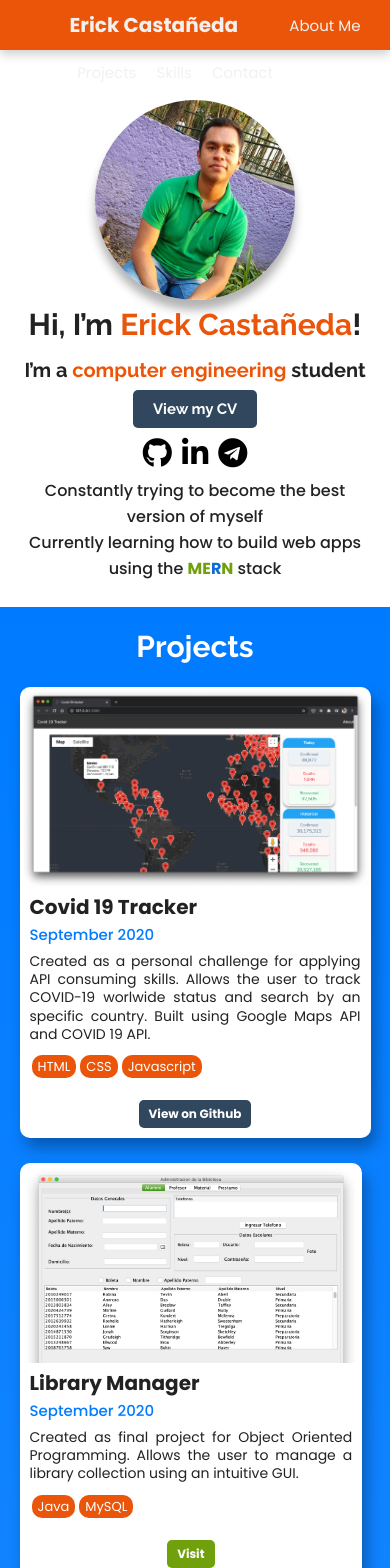
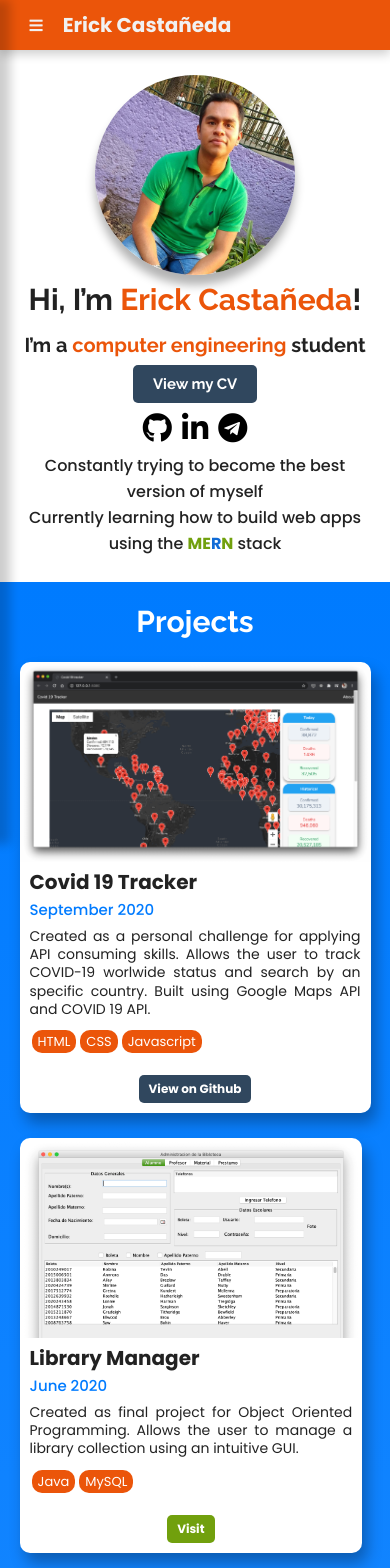
Before and after one commit to erickcm2k/newProjectPortfolio, a React (Create React App) app in the folder portfolio/: page / in a window 390 px wide. Shown: the top 1568 px of the page. Built offline with nearby package versions, Linux system fonts and the light colour scheme.

Commit message:
completing responsive navbar. Addind dates for projects

```diff
--- a/portfolio/src/Components/Hero/Hero.css
+++ b/portfolio/src/Components/Hero/Hero.css
@@ -153,6 +153,7 @@
 
   .hero {
     margin-bottom: 2.5rem;
+    padding-top: 7.5rem;
   }
 }
 
--- /dev/null
+++ b/portfolio/src/Components/Navbar/Backdrop/Backdrop.js
@@ -0,0 +1,8 @@
+import React from "react";
+import "./Backdrop.scss";
+
+const Backdrop = (props) => {
+  return <div className="backdrop" onClick={props.click}></div>;
+};
+
+export default Backdrop;
--- /dev/null
+++ b/portfolio/src/Components/Navbar/Backdrop/Backdrop.scss
@@ -0,0 +1,7 @@
+.backdrop {
+    position: fixed;
+    width: 100%;
+    height: 100%;
+    z-index: 100;
+    background-color: rgba(0,0,0,0.3);
+}
--- /dev/null
+++ b/portfolio/src/Components/Navbar/DrawerMenu/DrawerMenu.js
@@ -0,0 +1,32 @@
+import React from "react";
+import "./DrawerMenu.scss";
+
+const DrawerMenu = (props) => {
+  let drawerClasses = "side-drawer";
+  if (props.show) {
+    drawerClasses = "side-drawer open";
+  }
+
+  return (
+    <nav className={drawerClasses}>
+      <ul className="menu">
+        <li className="menu-item close-menu" onClick={props.toggleButton}>
+          <i className="fas fa-times-circle"></i>
+        </li>
+
+        <li className="menu-item">
+          <a href="https://www.google.com">Projects</a>
+        </li>
+        <li className="menu-item">
+          <a href="https://www.google.com">Skills</a>
+        </li>
+        <li className="menu-item">
+          <a href="https://www.google.com">Contact</a>
+        </li>
+        <li className="close-menu"></li>
+      </ul>
+    </nav>
+  );
+};
+
+export default DrawerMenu;
--- /dev/null
+++ b/portfolio/src/Components/Navbar/DrawerMenu/DrawerMenu.scss
@@ -0,0 +1,43 @@
+.side-drawer {
+  height: 100%;
+  background: white;
+  box-shadow: 1rem 0rem 1rem rgba(0, 0, 0, 0.2);
+  position: fixed;
+  top: 0;
+  left: 0;
+  width: 70%;
+  max-width: 40rem;
+  z-index: 200;
+  transform: translateX(-100%);
+  transition: transform 0.3s ease-out;
+  font-family: "Poppins", sans-serif;
+}
+
+.side-drawer.open {
+  transform: translateX(0);
+  box-shadow: 1rem 0rem 1rem rgba(0, 0, 0, 0);
+}
+
+.menu {
+  height: 100%;
+  display: flex;
+  flex-direction: column;
+  align-items: center;
+
+  &-item {
+    font-size: 2rem;
+    padding: 2rem 0;
+  }
+  a {
+    color: black;
+    text-decoration: none;
+  }
+}
+
+.close-menu {
+  align-self: flex-start;
+  padding-left: 3rem;
+  flex: 1;
+  color: #eb550a;
+  font-size: 4rem;
+}
--- a/portfolio/src/Components/Navbar/Navbar.css
+++ /dev/null
@@ -1,61 +0,0 @@
-.Navbar {
-  width: 100vw;
-  background-color: #eb550a;
-  position: fixed;
-  top: 0;
-  transition: top 0.3s;
-  box-shadow: 0px 4px 10px rgba(0, 0, 0, 0.2);
-}
-
-.Navbar-hiden {
-  width: 100vw;
-  background-color: #eb550a;
-  position: fixed;
-  top: -10rem;
-  transition: top 0.3s;
-  box-shadow: 0px 4px 10px rgba(0, 0, 0, 0.2);
-}
-
-.List {
-  height: 5rem;
-  list-style: none;
-  display: flex;
-  flex-wrap: wrap;
-  align-items: center;
-  justify-content: center;
-  font-family: "Poppins", sans-serif;
-}
-
-/* Logo and */
-.logo {
-  flex-grow: 1;
-}
-
-/* font-family: 'Raleway', sans-serif; */
-
-.List li {
-  display: block;
-  padding: 1.5rem 1rem;
-}
-/* Avoid using another flex container */
-.List li:last-child {
-  padding-right: 5rem;
-}
-/* Avoid using another flex container */
-.List li:first-child {
-  padding-left: 5rem;
-}
-
-.List li:hover {
-  text-decoration: underline;
-}
-.List li span {
-  font-weight: bold;
-  font-size: 2rem;
-}
-
-.List li a {
-  text-decoration: none;
-  color: #f1f1f1;
-  font-size: 1.5rem;
-}
--- a/portfolio/src/Components/Navbar/Navbar.js
+++ b/portfolio/src/Components/Navbar/Navbar.js
@@ -1,6 +1,8 @@
 import React from "react";
 import Container from "../../Containers/Container/Container";
-import "./Navbar.css";
+import DrawerMenu from './DrawerMenu/DrawerMenu'
+import Backdrop from './Backdrop/Backdrop'
+import "./Navbar.scss";
 
 class NavBar extends React.Component {
   constructor(props) {
@@ -9,9 +11,11 @@ class NavBar extends React.Component {
     this.state = {
       prevScrollpos: window.pageYOffset,
       visible: true,
+      responsiveMenu: false,
     };
   }
 
+  // Code for handling scrollbar movements
   handleScroll = () => {
     const { prevScrollpos } = this.state;
     const currentScrollPos = window.pageYOffset;
@@ -27,6 +31,16 @@ class NavBar extends React.Component {
     });
   };
 
+  toggleBurgerButton = () => {
+    this.setState ({
+      responsiveMenu: !this.state.responsiveMenu,
+    })
+  }
+
+  backdropClickHandler = () => {
+    this.setState({responsiveMenu: false})
+  }
+
   componentDidMount() {
     window.addEventListener("scroll", this.handleScroll);
   }
@@ -34,31 +48,33 @@ class NavBar extends React.Component {
   componentWillUnmount() {
     window.removeEventListener("scroll", this.handleScroll);
   }
+
   render() {
+    let sideDrawer;
+    let backdrop;
+    if(this.state.responsiveMenu) {
+      backdrop = <Backdrop click={this.backdropClickHandler}/>
+    }
     return (
+      <React.Fragment>
+
       <nav className={this.state.visible ? "Navbar" : "Navbar-hiden"}>
         <Container>
+        {/* {sideDrawer} */}
+        <DrawerMenu toggleButton={this.toggleBurgerButton} show={this.state.responsiveMenu}/>
+        {backdrop}
           <ul className="List">
-            <li className="logo">
-              <a href="https://www.google.com">
-                <span>Erick Castañeda</span>
-              </a>
-            </li>
-            <li>
-              <a href="https://www.google.com">About Me</a>
-            </li>
-            <li>
-              <a href="https://www.google.com">Projects</a>
-            </li>
-            <li>
-              <a href="https://www.google.com">Skills</a>
-            </li>
-            <li>
-              <a href="https://www.google.com">Contact</a>
-            </li>
+            <li className="List-Logo"><span>Erick Castañeda</span></li>
+            <li className="Active"><a href="https://www.google.com">About Me</a></li>
+            <li className="Active"><a href="https://www.google.com">Projects</a></li>
+            <li className="Active"><a href="https://www.google.com">Skills</a></li>
+            <li className="Active"><a href="https://www.google.com">Contact</a></li>
+            <li className="Active"><a href="https://www.google.com">Contact</a></li>
+            <li className="Toggle" onClick={() => this.toggleBurgerButton()}><a href="#"><i className="fas fa-bars"></i></a></li>
           </ul>
         </Container>
       </nav>
+      </React.Fragment>
     );
   }
 }
--- /dev/null
+++ b/portfolio/src/Components/Navbar/Navbar.scss
@@ -0,0 +1,75 @@
+.Navbar {
+  width: 100vw;
+  background-color: #eb550a;
+  position: fixed;
+  top: 0;
+  transition: top 0.3s;
+  box-shadow: 0px 4px 10px rgba(0, 0, 0, 0.2);
+  &-hiden {
+    width: 100vw;
+    background-color: #eb550a;
+    position: fixed;
+    top: -10rem;
+    transition: top 0.3s;
+    box-shadow: 0px 4px 10px rgba(0, 0, 0, 0.2);
+  }
+}
+
+.List {
+  font-family: "Poppins", sans-serif;
+  height: 5rem;
+  list-style: none;
+  display: flex;
+  flex-direction: row;
+  align-items: center;
+  &-Logo {
+    flex-grow: 1;
+  }
+  li {
+    padding: 1.5rem 1rem;
+    color: #f1f1f1;
+    &:hover:not(:nth-child(1)) {
+      text-decoration: underline;
+    }
+    span {
+      font-weight: bold;
+      font-size: 2rem;
+    }
+    a {
+      color: #f1f1f1;
+      text-decoration: none;
+      font-size: 1.5rem;
+    }
+  }
+}
+
+.Active {
+  display: block;
+}
+
+.Toggle {
+  display: none;
+}
+
+@media screen and (max-width: 1024px) {
+}
+@media screen and (max-width: 768px) {
+  .Active {
+    display: none;
+  }
+
+  .List-Logo {
+    order: 2;
+  }
+
+  .Toggle {
+    display: block;
+    order: 1;
+  }
+}
+
+@media screen and (max-width: 480px) {
+}
+
+@media screen and (max-width: 320px) {
+}
--- a/portfolio/src/Components/ProjectSection/ProjectCardContainer/ProjectCardContainer.js
+++ b/portfolio/src/Components/ProjectSection/ProjectCardContainer/ProjectCardContainer.js
@@ -22,7 +22,7 @@ const ProjectCardContainer = () => {
     },
     {
       projectName: "Library Manager",
-      date: "September 2020",
+      date: "June 2020",
       description:
         "Created as final project for Object Oriented Programming. Allows the user to manage a library collection using an intuitive GUI.",
       // github: "https://github.com/erickcm2k/covid-19-tracker",
@@ -32,7 +32,7 @@ const ProjectCardContainer = () => {
     },
     {
       projectName: "KNN Simulator",
-      date: "September 2020",
+      date: "March 2020",
       description:
         "Another challenge for Theory of Computation. A graphic representation for KNN (K Nearest Neighbors) pattern-recognition algorithm using Matplotlib.",
       github: "https://github.com/erickcm2k/covid-19-tracker",
@@ -42,7 +42,7 @@ const ProjectCardContainer = () => {
     },
     {
       projectName: "NFA String Validator",
-      date: "September 2020",
+      date: "February 2020",
       description:
         "Created as a challenge for Theory of Computation. Allows the user to validate character strings receiving their NFA state-transition table.",
       github: "https://github.com/erickcm2k/covid-19-tracker",
@@ -52,7 +52,7 @@ const ProjectCardContainer = () => {
     },
     {
       projectName: "Sales System",
-      date: "September 2020",
+      date: "December 2019",
       description:
         "Console application for Data Structures & Algorithms. Simulates a sales system, receiving product names and allowing the user to find it by its code. Uses linked lists and an AVL Tree, not the most optimal implementation.",
       github: "https://github.com/erickcm2k/covid-19-tracker",
@@ -62,7 +62,7 @@ const ProjectCardContainer = () => {
     },
     {
       projectName: "Derivatives & Integrals Calculator",
-      date: "September 2020",
+      date: "November 2019",
       description:
         "Challenge for One Variable Calculus. Calculates some derivative and integrals, receiving a symbolic string as argument. Uses Sympy and PyQt libraries.",
       github: "https://github.com/erickcm2k/covid-19-tracker",
@@ -73,7 +73,7 @@ const ProjectCardContainer = () => {
 
     {
       projectName: "Career Quiz",
-      date: "September 2020",
+      date: "May 2018",
       description:
         "This was my very first tech project, made during High School (CECyT 12 IPN). Its purpose was to help my classmates to choose a technical carreer, giving a carrer quiz with information about the technical education offered by the school.",
       github: "https://github.com/erickcm2k/covid-19-tracker",
```
